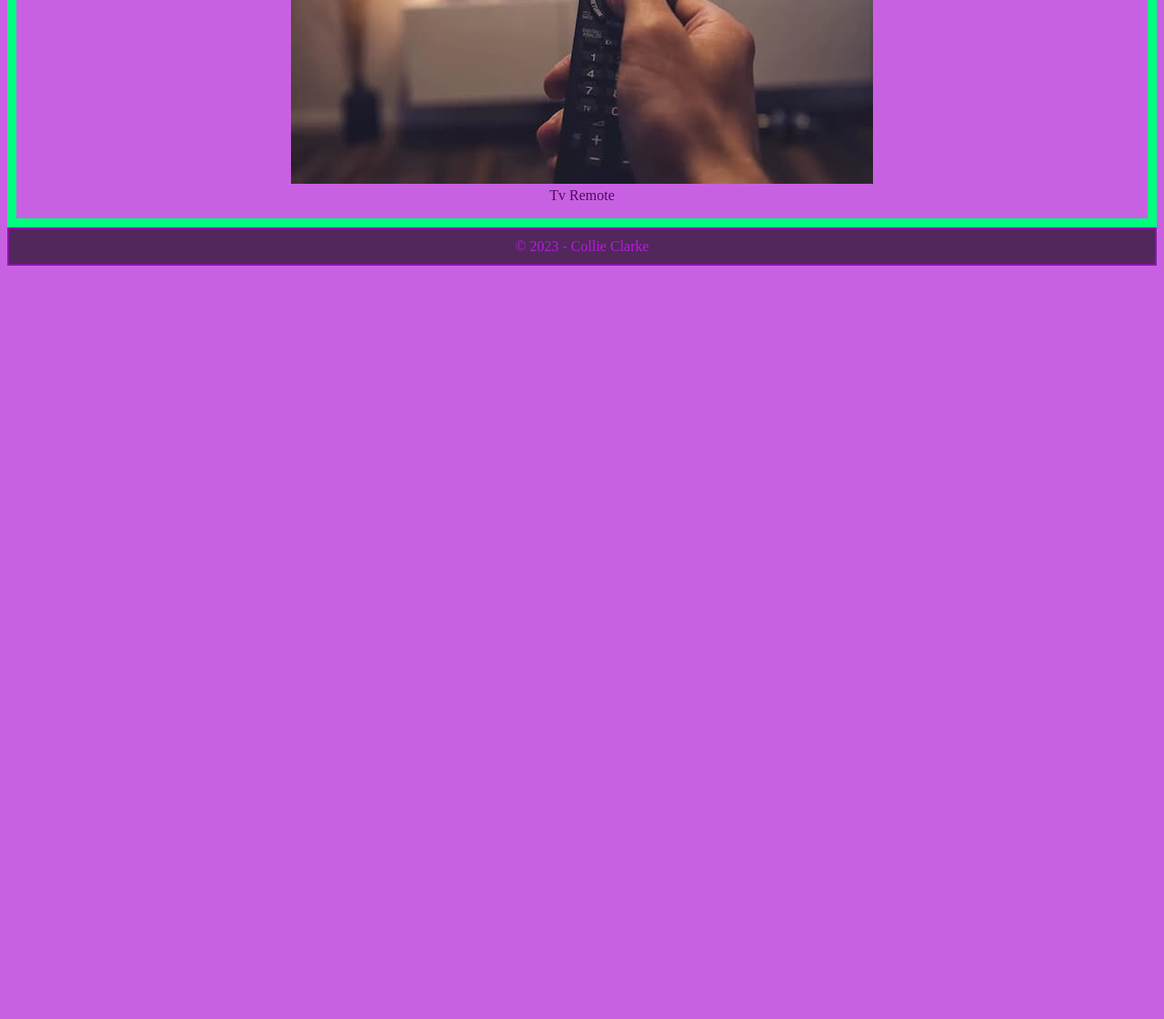
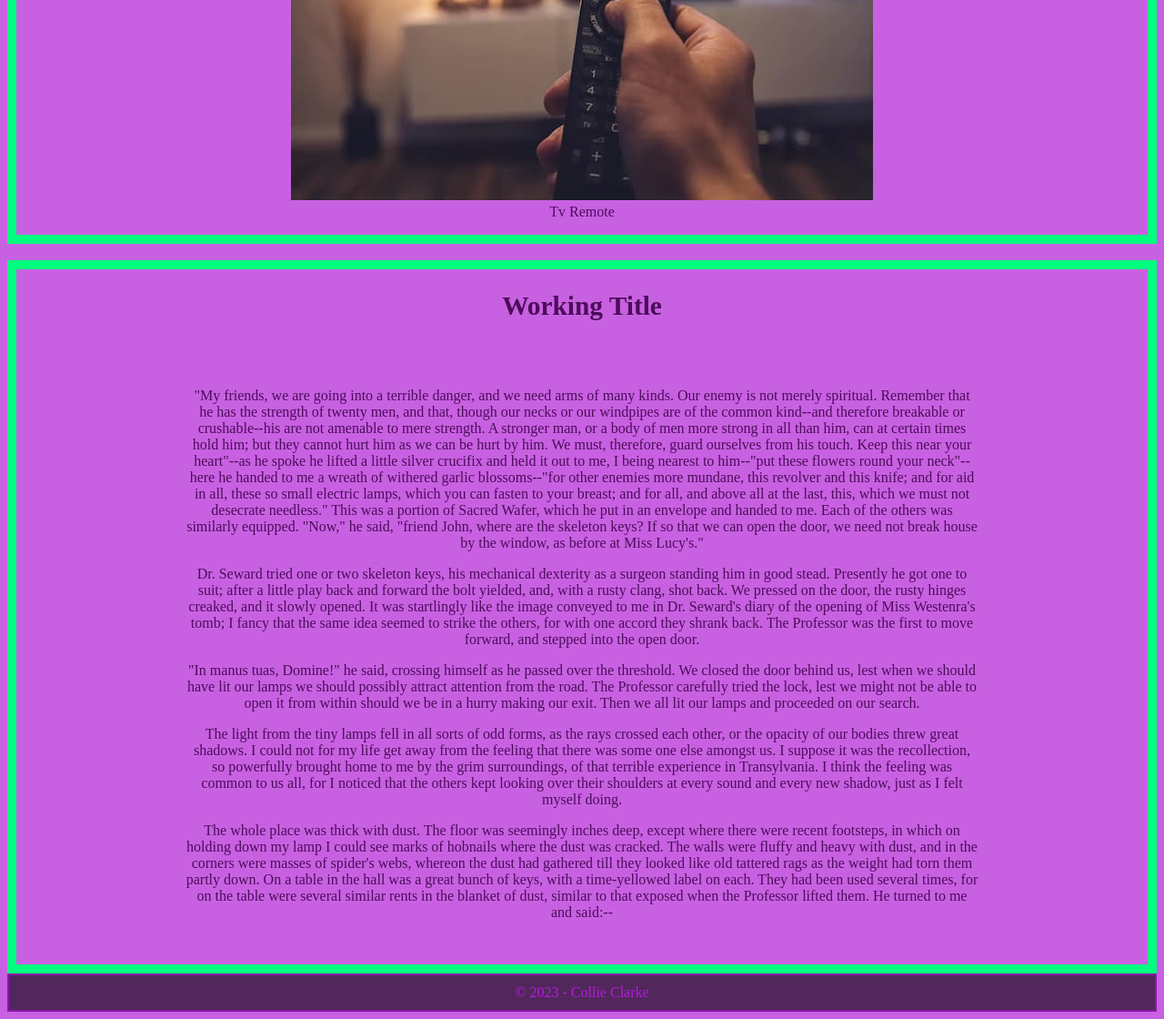
Before and after one commit to RVCC-IDMX/about-me-Colli456, a plain HTML site: page index.html in a window 1280 px wide. Shown: the part 2348-3468 px from the top of the page at 91% size. Before the commit the page ends 2648 px from the top, so only its background shows below. Drawn offline with Linux system fonts and the light colour scheme; a web font is replaced by a local one.

Commit message:
Adding Article

```diff
--- a/css/style.css
+++ b/css/style.css
@@ -49,3 +49,17 @@ header {
 #gallery figure {
     text-align: center;
 }
+
+#lit {
+    border: 10px solid #00ff7f;
+    border-color: #00ff7f;
+    text-align: center;
+}
+
+#lit div {
+    padding: 2Rem ;
+    max-width: 70%;
+    text-align: center;
+    margin-left: auto;
+    margin-right: auto;
+}
--- a/index.html
+++ b/index.html
@@ -66,6 +66,8 @@
 
         </section>
 
+        <br>
+
         <section id="gallery">
 
             <h2>Photo gallery </h2>
@@ -93,6 +95,26 @@
 
         </section>
 
+        <br>
+
+        <article id="lit">
+
+            <h2>Working Title</h2>
+
+            <div>
+                <p>"My friends, we are going into a terrible danger, and we need arms of many kinds. Our enemy is not merely spiritual. Remember that he has the strength of twenty men, and that, though our necks or our windpipes are of the common kind--and therefore breakable or crushable--his are not amenable to mere strength. A stronger man, or a body of men more strong in all than him, can at certain times hold him; but they cannot hurt him as we can be hurt by him. We must, therefore, guard ourselves from his touch. Keep this near your heart"--as he spoke he lifted a little silver crucifix and held it out to me, I being nearest to him--"put these flowers round your neck"--here he handed to me a wreath of withered garlic blossoms--"for other enemies more mundane, this revolver and this knife; and for aid in all, these so small electric lamps, which you can fasten to your breast; and for all, and above all at the last, this, which we must not desecrate needless." This was a portion of Sacred Wafer, which he put in an envelope and handed to me. Each of the others was similarly equipped. "Now," he said, "friend John, where are the skeleton keys? If so that we can open the door, we need not break house by the window, as before at Miss Lucy's."</p>
+
+                <p>Dr. Seward tried one or two skeleton keys, his mechanical dexterity as a surgeon standing him in good stead. Presently he got one to suit; after a little play back and forward the bolt yielded, and, with a rusty clang, shot back. We pressed on the door, the rusty hinges creaked, and it slowly opened. It was startlingly like the image conveyed to me in Dr. Seward's diary of the opening of Miss Westenra's tomb; I fancy that the same idea seemed to strike the others, for with one accord they shrank back. The Professor was the first to move forward, and stepped into the open door.</p>
+
+                <p>"In manus tuas, Domine!" he said, crossing himself as he passed over the threshold. We closed the door behind us, lest when we should have lit our lamps we should possibly attract attention from the road. The Professor carefully tried the lock, lest we might not be able to open it from within should we be in a hurry making our exit. Then we all lit our lamps and proceeded on our search.</p>
+
+                <p>The light from the tiny lamps fell in all sorts of odd forms, as the rays crossed each other, or the opacity of our bodies threw great shadows. I could not for my life get away from the feeling that there was some one else amongst us. I suppose it was the recollection, so powerfully brought home to me by the grim surroundings, of that terrible experience in Transylvania. I think the feeling was common to us all, for I noticed that the others kept looking over their shoulders at every sound and every new shadow, just as I felt myself doing.</p>
+
+                <p>The whole place was thick with dust. The floor was seemingly inches deep, except where there were recent footsteps, in which on holding down my lamp I could see marks of hobnails where the dust was cracked. The walls were fluffy and heavy with dust, and in the corners were masses of spider's webs, whereon the dust had gathered till they looked like old tattered rags as the weight had torn them partly down. On a table in the hall was a great bunch of keys, with a time-yellowed label on each. They had been used several times, for on the table were several similar rents in the blanket of dust, similar to that exposed when the Professor lifted them. He turned to me and said:--</p>
+            </div>
+
+        </article>
+
     </main>
 
     <footer>
```
